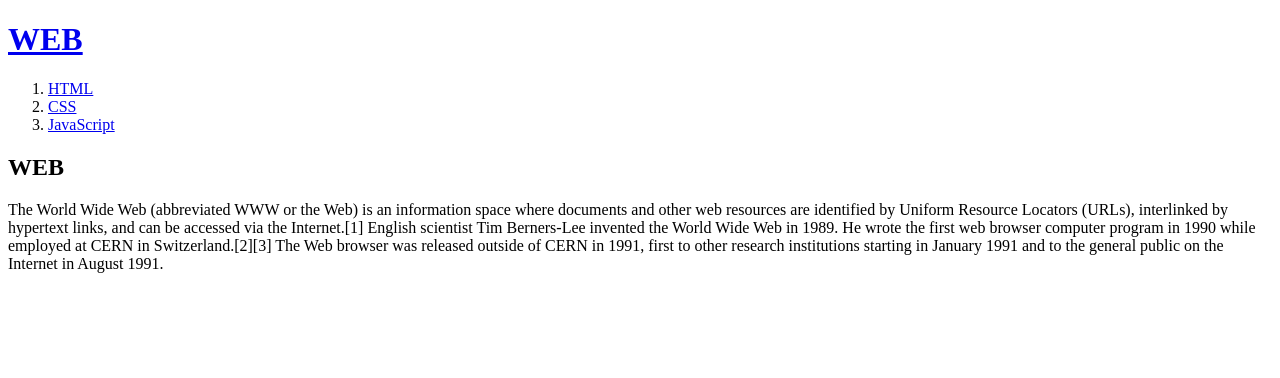
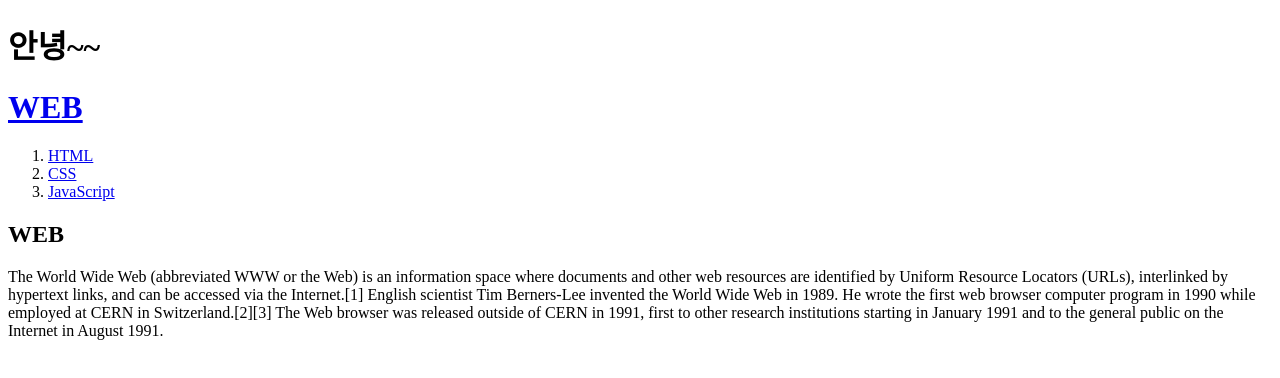
Before and after one commit to kKn00077/nodejs-study, a website: page index.html in a window 1280 px wide. Drawn offline with Linux system fonts and the light colour scheme.

Commit message:
테스트용 수정

```diff
--- a/index.html
+++ b/index.html
@@ -5,6 +5,7 @@
   <meta charset="utf-8">
 </head>
 <body>
+  <h1>안녕~~</h1>
   <h1><a href="index.html">WEB</a></h1>
   <ol>
     <li><a href="1.html">HTML</a></li>
```
